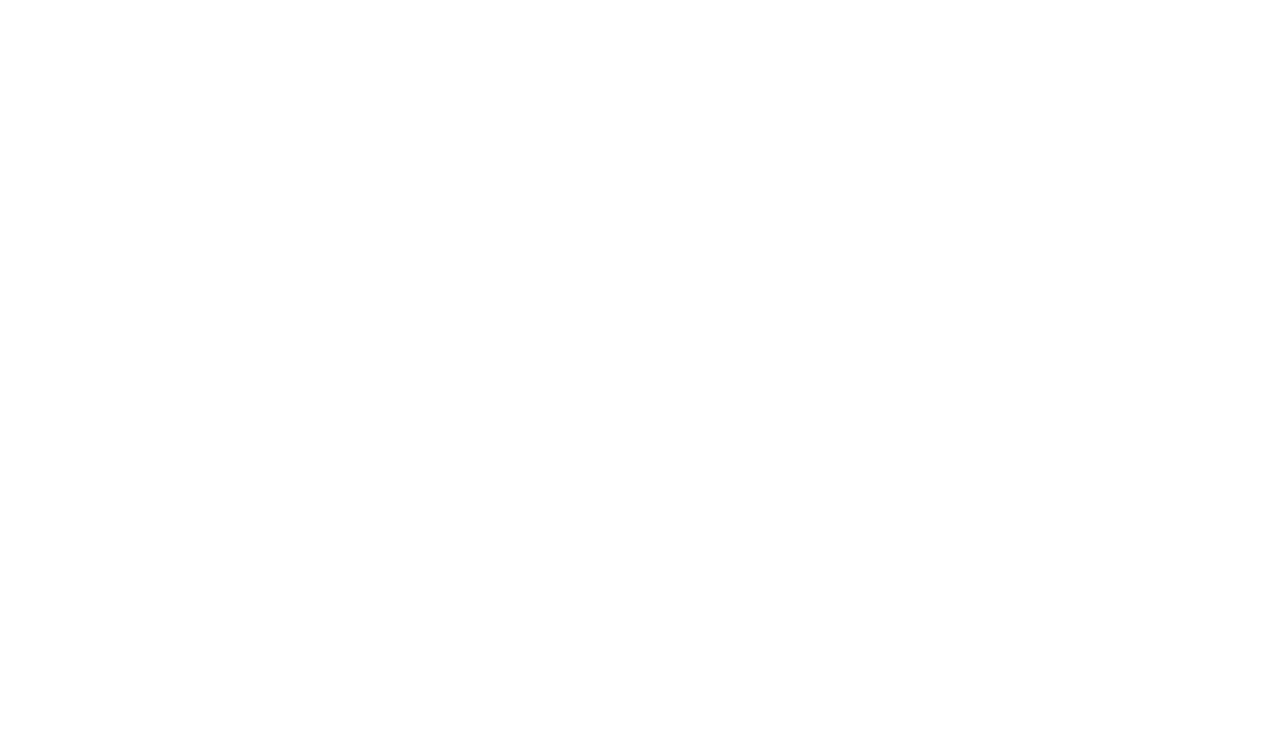
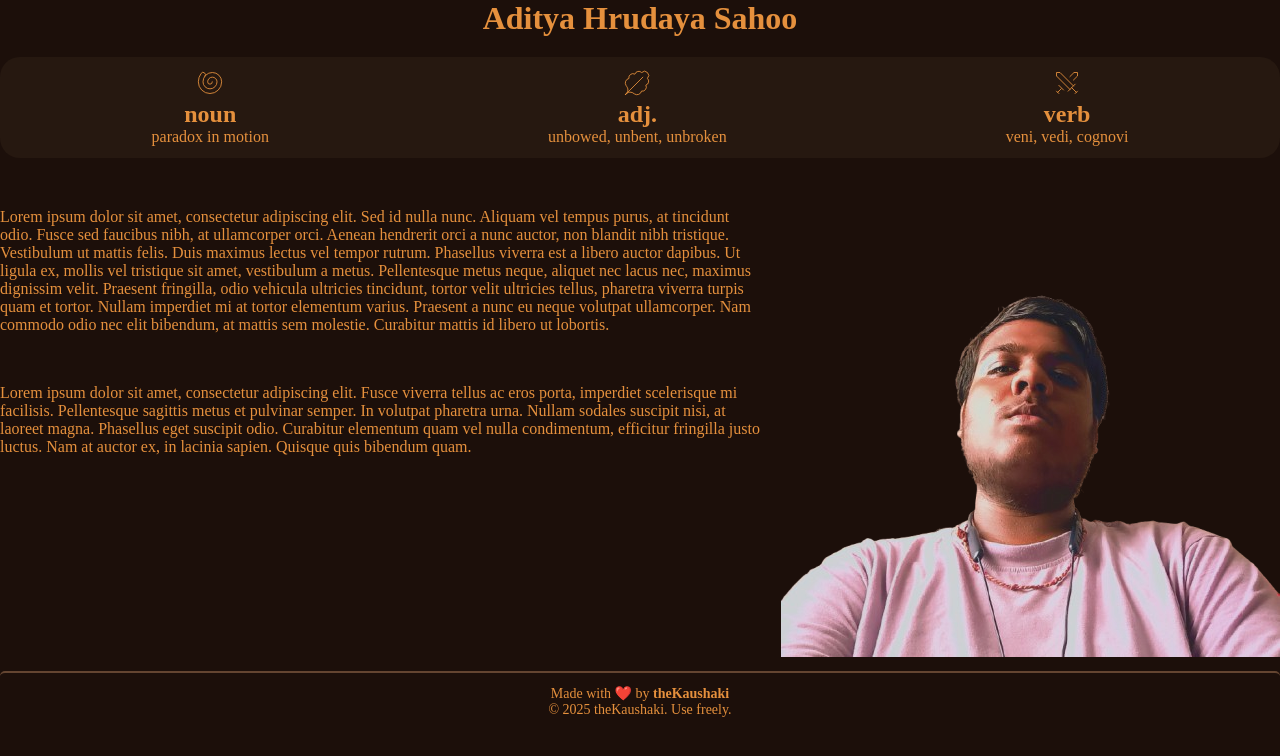
Before and after one commit to theKaushaki/induction-works, a plain HTML site: page index.html in a window 1280 px wide. Drawn offline with Linux system fonts and the light colour scheme.

Commit message:
added in the portfolio-home

```diff
--- a/index.html
+++ b/index.html
@@ -3,9 +3,49 @@
 <head>
     <meta charset="UTF-8">
     <meta name="viewport" content="width=device-width, initial-scale=1.0">
-    <title>Document</title>
+    <title>theKaushaki</title>
+    <link rel="stylesheet" href="styles.css">
 </head>
 <body>
+    <header><h1>Aditya Hrudaya Sahoo</h1></header>
 
+    <div class="meaning">
+        <div class="noun">
+            <svg xmlns="http://www.w3.org/2000/svg" width="28" height="28" viewBox="0 0 24 24" fill="none" stroke="currentColor" stroke-width="0.75" stroke-linecap="round" stroke-linejoin="round" class="lucide lucide-shell"><path d="M14 11a2 2 0 1 1-4 0 4 4 0 0 1 8 0 6 6 0 0 1-12 0 8 8 0 0 1 16 0 10 10 0 1 1-20 0 11.93 11.93 0 0 1 2.42-7.22 2 2 0 1 1 3.16 2.44"/></svg>
+            <h2>noun</h2>
+            paradox in motion
+        </div>
+        <div class="adj">
+            <svg xmlns="http://www.w3.org/2000/svg" width="28" height="28" viewBox="0 0 24 24" fill="none" stroke="currentColor" stroke-width="0.75" stroke-linecap="round" stroke-linejoin="round" class="lucide lucide-leafy-green"><path d="M2 22c1.25-.987 2.27-1.975 3.9-2.2a5.56 5.56 0 0 1 3.8 1.5 4 4 0 0 0 6.187-2.353 3.5 3.5 0 0 0 3.69-5.116A3.5 3.5 0 0 0 20.95 8 3.5 3.5 0 1 0 16 3.05a3.5 3.5 0 0 0-5.831 1.373 3.5 3.5 0 0 0-5.116 3.69 4 4 0 0 0-2.348 6.155C3.499 15.42 4.409 16.712 4.2 18.1 3.926 19.743 3.014 20.732 2 22"/><path d="M2 22 17 7"/></svg>
+            <h2>adj.</h2>
+            unbowed, unbent, unbroken
+        </div>
+        <div class="verb">
+            <svg xmlns="http://www.w3.org/2000/svg" width="28" height="28" viewBox="0 0 24 24" fill="none" stroke="currentColor" stroke-width="0.75" stroke-linecap="round" stroke-linejoin="round" class="lucide lucide-swords"><polyline points="14.5 17.5 3 6 3 3 6 3 17.5 14.5"/><line x1="13" x2="19" y1="19" y2="13"/><line x1="16" x2="20" y1="16" y2="20"/><line x1="19" x2="21" y1="21" y2="19"/><polyline points="14.5 6.5 18 3 21 3 21 6 17.5 9.5"/><line x1="5" x2="9" y1="14" y2="18"/><line x1="7" x2="4" y1="17" y2="20"/><line x1="3" x2="5" y1="19" y2="21"/></svg>
+            <h2>verb</h2>
+            veni, vedi, cognovi
+        </div>
+    </div>
+    <div class="intro">
+        <div class="intro-text">
+            <p>
+                Lorem ipsum dolor sit amet, consectetur adipiscing elit. Sed id nulla nunc. Aliquam vel tempus purus, at tincidunt odio. Fusce sed faucibus nibh, at ullamcorper orci. Aenean hendrerit orci a nunc auctor, non blandit nibh tristique. Vestibulum ut mattis felis. Duis maximus lectus vel tempor rutrum. Phasellus viverra est a libero auctor dapibus. Ut ligula ex, mollis vel tristique sit amet, vestibulum a metus. Pellentesque metus neque, aliquet nec lacus nec, maximus dignissim velit. Praesent fringilla, odio vehicula ultricies tincidunt, tortor velit ultricies tellus, pharetra viverra turpis quam et tortor. Nullam imperdiet mi at tortor elementum varius. Praesent a nunc eu neque volutpat ullamcorper. Nam commodo odio nec elit bibendum, at mattis sem molestie. Curabitur mattis id libero ut lobortis.
+            </p>
+            <p>
+                Lorem ipsum dolor sit amet, consectetur adipiscing elit. Fusce viverra tellus ac eros porta, imperdiet scelerisque mi facilisis. Pellentesque sagittis metus et pulvinar semper. In volutpat pharetra urna. Nullam sodales suscipit nisi, at laoreet magna. Phasellus eget suscipit odio. Curabitur elementum quam vel nulla condimentum, efficitur fringilla justo luctus. Nam at auctor ex, in lacinia sapien. Quisque quis bibendum quam.
+            </p>
+        </div>
+        <div class="adi-1">
+            <div class="image-wrapper">
+                <img src="pictures/adi-1.png" alt="">
+                <div class="circle"></div>
+            </div>
+        </div>
+    </div>
+
+    <footer class="site-footer">
+        <p>Made with ❤️ by <strong>theKaushaki</strong></p>
+        <p>© 2025 theKaushaki. Use freely.</p>
+    </footer>
 </body>
 </html>
--- a/styles.css
+++ b/styles.css
@@ -1,3 +1,11 @@
+
+* {
+  margin: 0;
+  padding: 0;
+  font-family: var(--font-primary);
+  box-sizing: border-box;
+}
+
 :root {
   --font-primary: "Gloock", serif;
   --font-secondary: "Poppins", sans-serif;
@@ -9,7 +17,7 @@
   --color-accent-3: #2b5c8a; /* Grantha Indigo - Wisdom, Classical Art, Sacred Texts */
   --color-white: #f5e8d0; /* Parchment Ivory - Knowledge, Grace, Spiritual Purity */
   --color-black: #090806; /* Onyx Midnight - Mystery, Royal Intrigue */
-  --color-grey0: #261810; /* Dark Walnut - Palace Interiors, Ornate Woodwork */
+  --color-grey-0: #261810; /* Dark Walnut - Palace Interiors, Ornate Woodwork */
   --color-grey-1: #3c2a1e; /* Antique Sandalwood - Sacred Firewood, Temple Gates */
   --color-grey-2: #644531; /* Burnished Copper - Metal Engravings, Sacred Lamps */
   --color-grey-3: #8a5b3e; /* Polished Bronze - Armor, Deity Adornments */
@@ -17,3 +25,105 @@
   --color-grey-5: #e0aa64; /* Chola Sun Gold - Luminous Glory, Eternal Divinity */
   --color-grey-6: #f2c77c; /* Rajyabhishek Gold - Coronation, Prestige, Honor */
 }
+
+.intro p {
+  margin: auto;
+  margin-top: 50px;
+  margin-bottom: 50px;
+}
+
+body {
+  background-color: var(--color-primary);
+  color: var(--color-secondary);
+}
+
+header {
+  text-align: center;
+  text-shadow: var(--color-accent-6);
+}
+
+.meaning {
+  margin: auto;
+  border-radius: 20px;
+  padding: 12px;
+  margin-top: 20px;
+  background-color: var(--color-grey-0);
+  display: flex;
+  justify-content: space-around;
+  flex: 1;
+  text-align: center;
+}
+
+.noun {
+}
+
+.intro {
+  display: flex;
+  gap: 20px;
+  justify-content: space-between;
+  max-width: fit-content;
+  flex: 1;
+}
+
+.intro-text {
+  flex-direction: column;
+  flex: 1;
+}
+
+/* .adi-1 {
+  height: fit-content;
+  width: fit-content;
+  max-width: auto;
+  object-fit: contain;
+  padding-top: 50px;
+}
+
+.image-wrapper {
+  position: relative;
+  width: 200px;
+  height: 200px;
+}
+
+.image-wrapper img {
+  width: 100%;
+  height: 100%;
+  border-radius: 50%;
+  object-fit: cover;
+  position: relative;
+  z-index: 2;
+}
+
+.circle {
+  position: absolute;
+  top: 50%;
+  left: 50%;
+  width: 220px;
+  height: 220px;
+  border: 5px solid transparent;
+  border-top: 5px solid var(--color-grey-6);
+  border-radius: 50%;
+  transform: translate(-50%, -50%);
+  z-index: 1;
+  animation: rotate 2s linear infinite;
+}
+
+@keyframes rotate {
+  0% {
+      transform: translate(-50%, -50%) rotate(0deg);
+  }
+  100% {
+      transform: translate(-50%, -50%) rotate(360deg);
+  }
+}
+ */
+
+footer {
+  border-top: 2px solid var(--color-grey-2);
+  border-radius: 5px 5px;
+  text-align: center;
+  padding: 12px 0;
+  font-size: 14px;
+  bottom: 0;
+  left: 0;
+  margin-top: 10px;
+}
```
